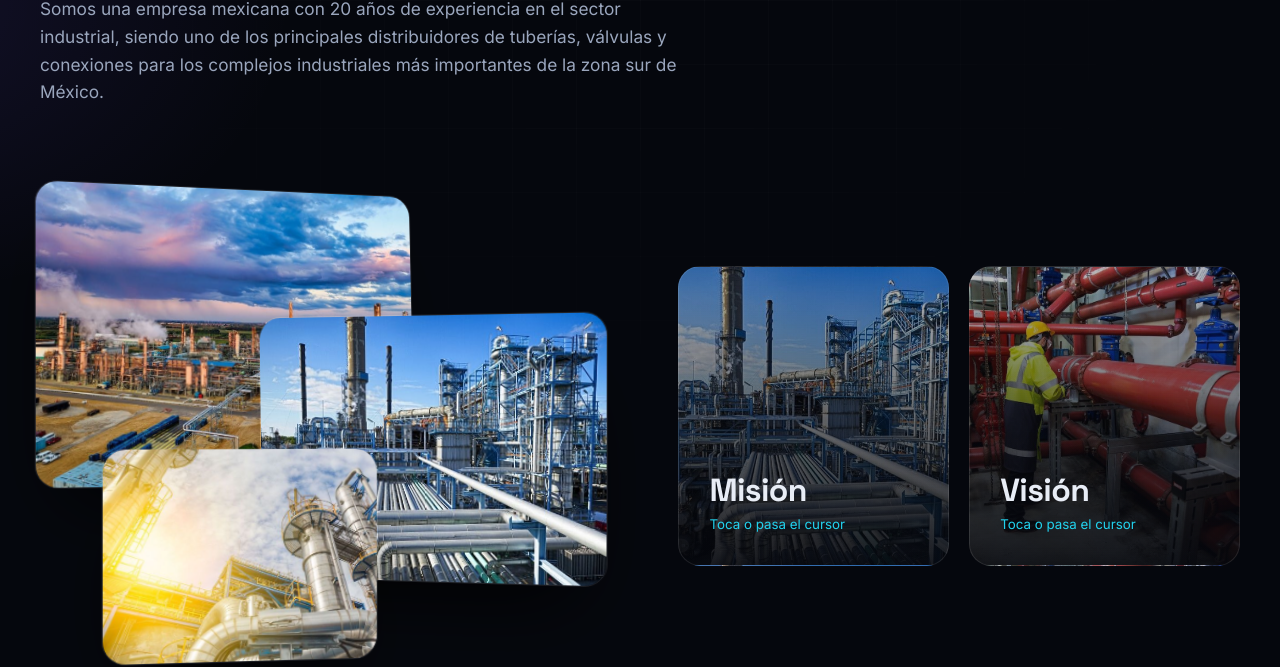
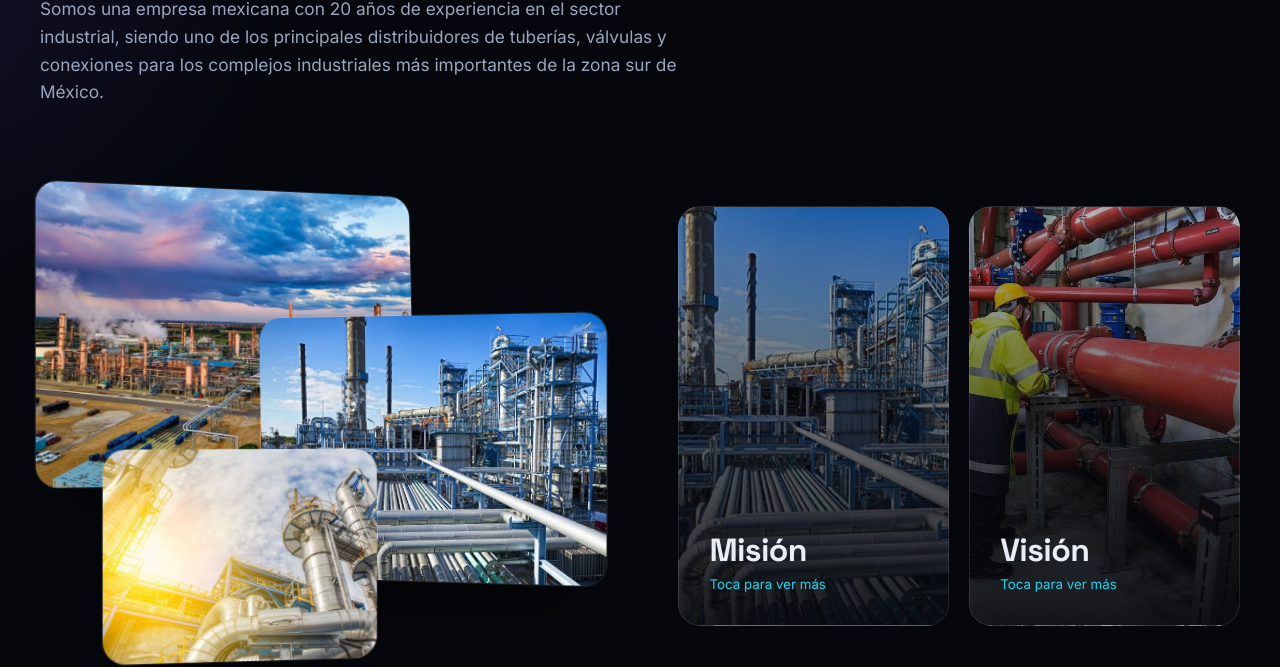
Before and after one commit to 02ARTURO/INVI, a plain HTML site: page quienes-somos.html in a window 1280 px wide. Shown: the part 320-987 px from the top of the page. Drawn offline with Linux system fonts and the light colour scheme.

Commit message:
fix: enlarge Misión/Visión flip cards to fit text without scrolling
Bumped .flip height 300px->420px so the back-face paragraph text fits
without the internal scrollbar seen in the screenshot. Kept overflow:auto
as a safety net rather than removing it outright, so future copy edits
fail safely (scroll) instead of silently clipping.

Hover-to-flip was already working via CSS :hover; the click-to-toggle
JS is a touch-device fallback since :hover doesn't fire there. The
ambiguous 'Toca o pasa el cursor' hint likely read as 'click required'
- split it into hover-only / touch-only variants via @media(hover:hover)
and @media(hover:none) so desktop users are told to hover, not tap.

```diff
--- a/quienes-somos.html
+++ b/quienes-somos.html
@@ -19,8 +19,8 @@
 <section class="sec" style="padding-top:30px"><div class="wrap split">
   <div class="stack rv"><img src="images/planta-refineria.jpg" alt="Planta industrial" loading="lazy"><img src="images/planta-azul.jpg" alt="Planta de proceso" loading="lazy"><img src="images/planta-sol.jpg" alt="Instalación industrial" loading="lazy"></div>
   <div class="flips rv">
-    <div class="flip" style="--im:url(images/planta-azul.jpg)"><div class="f"><h3>Misión</h3><small>Toca o pasa el cursor</small></div><div class="b">Comercializar tuberías, válvulas y conexiones para el sector industrial proporcionando, a través de nuestra experiencia, soluciones que logren superar las expectativas de nuestros clientes mediante la mejora continua en nuestros procesos y la alta calidad de nuestros productos.</div></div>
-    <div class="flip" style="--im:url(images/planta-tuberia-roja.jpg)"><div class="f"><h3>Visión</h3><small>Toca o pasa el cursor</small></div><div class="b">Posicionarnos como una empresa líder a nivel nacional en el suministro de tuberías, válvulas y conexiones para el sector industrial, siendo reconocidos por la calidad de nuestros productos, generando la confianza de nuestros clientes.</div></div>
+    <div class="flip" style="--im:url(images/planta-azul.jpg)"><div class="f"><h3>Misión</h3><small><span class="hov">Pasa el cursor para ver más</span><span class="tap">Toca para ver más</span></small></div><div class="b">Comercializar tuberías, válvulas y conexiones para el sector industrial proporcionando, a través de nuestra experiencia, soluciones que logren superar las expectativas de nuestros clientes mediante la mejora continua en nuestros procesos y la alta calidad de nuestros productos.</div></div>
+    <div class="flip" style="--im:url(images/planta-tuberia-roja.jpg)"><div class="f"><h3>Visión</h3><small><span class="hov">Pasa el cursor para ver más</span><span class="tap">Toca para ver más</span></small></div><div class="b">Posicionarnos como una empresa líder a nivel nacional en el suministro de tuberías, válvulas y conexiones para el sector industrial, siendo reconocidos por la calidad de nuestros productos, generando la confianza de nuestros clientes.</div></div>
   </div>
 </div></section>
 <section class="sec" style="padding-top:20px"><div class="wrap"><div class="feats">
--- a/style.css
+++ b/style.css
@@ -141,11 +141,14 @@ body:after{content:"";position:fixed;inset:0;z-index:-1;pointer-events:none;opac
 .stack img:nth-child(3){width:46%;height:200px;left:12%;bottom:0;transform:rotateY(8deg) translateZ(80px)}
 .stack:hover img:nth-child(1){transform:rotateY(4deg) translate(-10px,-10px)}.stack:hover img:nth-child(2){transform:rotateY(-3deg) translate(10px,0)}.stack:hover img:nth-child(3){transform:rotateY(2deg) translate(0,12px)}
 .flips{display:grid;grid-template-columns:1fr 1fr;gap:20px;perspective:1200px}
-.flip{height:300px;position:relative;transform-style:preserve-3d;transition:transform .9s var(--ease);cursor:pointer}
+.flip{height:420px;position:relative;transform-style:preserve-3d;transition:transform .9s var(--ease);cursor:pointer}
 .flip:hover,.flip.on{transform:rotateY(180deg)}
 .flip>div{position:absolute;inset:0;backface-visibility:hidden;-webkit-backface-visibility:hidden;border-radius:var(--r);padding:30px;overflow:hidden;border:1px solid var(--line)}
 .flip .f{display:flex;flex-direction:column;justify-content:flex-end;background:linear-gradient(to top,rgba(5,7,13,.92),rgba(5,7,13,.25)),var(--im) center/cover}
 .flip .f h3{font-size:2rem}.flip .f small{color:var(--ac2);margin-top:6px}
+.flip .f .hov{display:none}.flip .f .tap{display:none}
+@media(hover:hover){.flip .f .hov{display:inline}}
+@media(hover:none){.flip .f .tap{display:inline}}
 .flip .b{transform:rotateY(180deg);background:linear-gradient(160deg,#0c1a36,#0a0f1c);display:flex;align-items:center;font-size:.98rem;color:#cbd5e6;overflow:auto}
 /* cta */
 .ctab{position:relative;border-radius:34px;padding:clamp(40px,7vw,90px);overflow:hidden;border:1px solid var(--line);background:linear-gradient(120deg,rgba(5,40,83,.85),rgba(5,7,13,.8)),url(images/planta-sol.jpg) center/cover;text-align:center}
```
